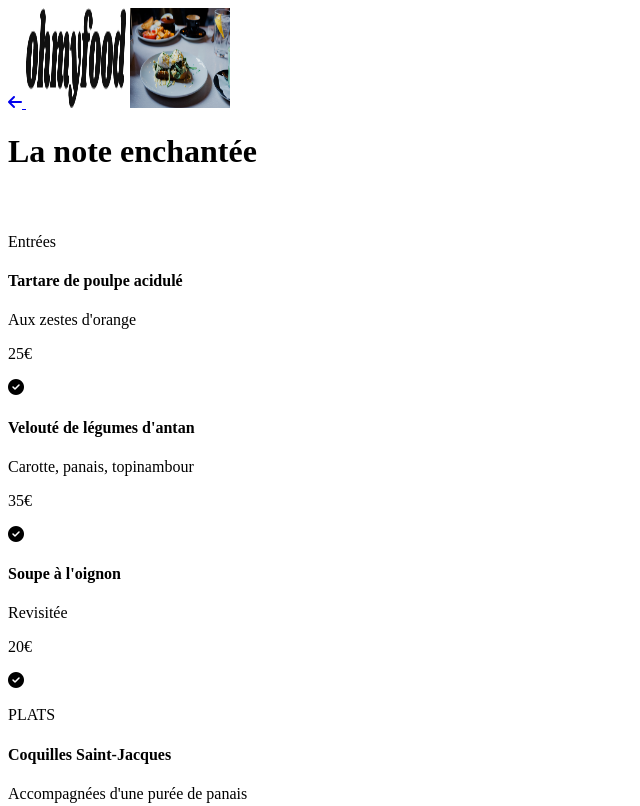
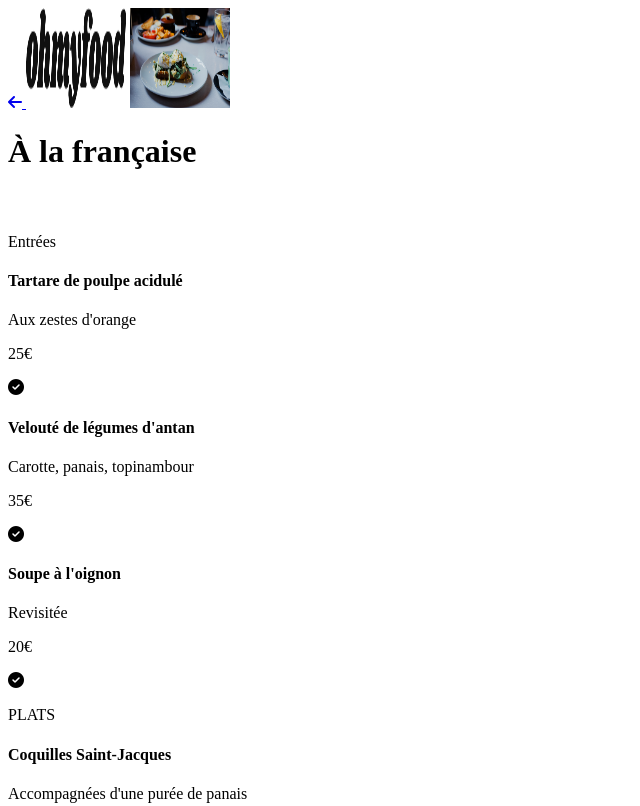
Before and after one commit to mehdi660/OhMyFoodV1, a plain HTML site: page Restaurants/A_la_française.html in a window 1280 px wide. Shown: the top 806 px of the page, without its empty margins (0-640 px from the left). Drawn offline with Linux system fonts and the light colour scheme; a web font is replaced by a local one.

Commit message:
correction du lien menant vers la page a la francaise

```diff
--- a/Restaurants/A_la_française.html
+++ b/Restaurants/A_la_française.html
@@ -44,7 +44,7 @@
     </header>
     <main>
       <div class="top_palette_container">
-        <h1>La note enchantée</h1>
+        <h1>À la française</h1>
         <svg
           width="23"
           height="21"
```
Also changed, not shown: Homepage.html (+1 -1 lines).
